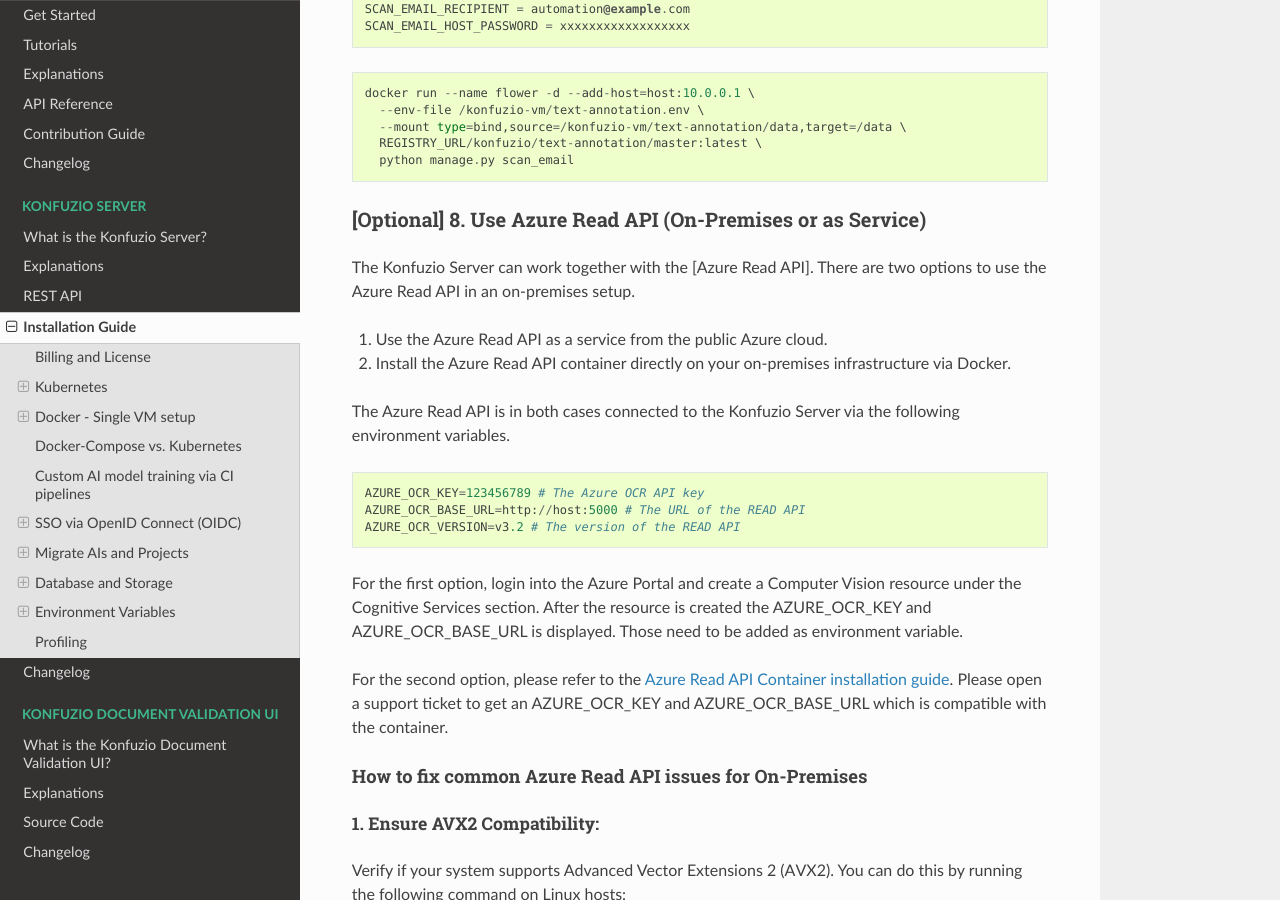
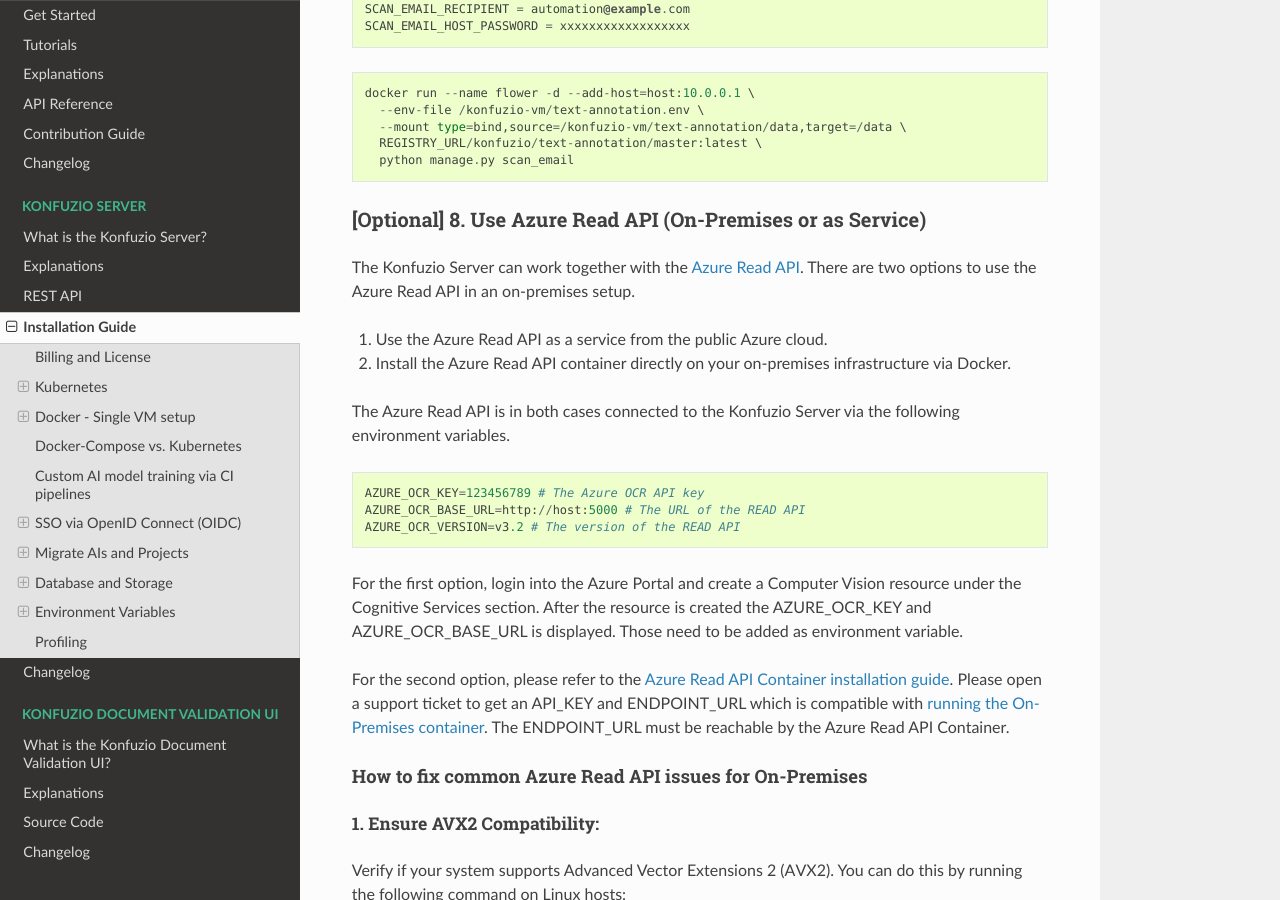
Before and after one commit to konfuzio-ai/konfuzio-sdk, a Sphinx documentation site: the page built from docs/web/on_premises.md, in a window 1280 px wide and 900 px high, scrolled down 11356 px. Built offline with Sphinx 7.4.7 and the Read the Docs theme 2.0.0, drawn with Linux system fonts in a browser that asks for light colours; pages that are not in the unit, such as notebooks, are missing from menus; a script that is not in the unit is left out.

Commit message:
Clarify Azure Container.

```diff
--- a/docs/web/on_premises.md
+++ b/docs/web/on_premises.md
@@ -486,7 +486,7 @@
 
 ### [Optional] 8. Use Azure Read API (On-Premises or as Service)
 
-The Konfuzio Server can work together with the [Azure Read API]. There are two options to use the Azure Read API in an on-premises setup.
+The Konfuzio Server can work together with the [Azure Read API](https://learn.microsoft.com/en-us/azure/cognitive-services/computer-vision/overview-ocr). There are two options to use the Azure Read API in an on-premises setup.
 1. Use the Azure Read API as a service from the public Azure cloud.
 2. Install the Azure Read API container directly on your on-premises infrastructure via Docker.
 
@@ -501,7 +501,8 @@
 After the resource is created the AZURE_OCR_KEY and AZURE_OCR_BASE_URL is displayed. Those need to be added as environment variable.
 
 For the second option, please refer to the [Azure Read API Container installation guide](https://docs.microsoft.com/en-us/azure/cognitive-services/computer-vision/computer-vision-how-to-install-containers?tabs=version-3-2).
-Please open a support ticket to get an AZURE_OCR_KEY and AZURE_OCR_BASE_URL which is compatible with the container.
+Please open a support ticket to get an API_KEY and ENDPOINT_URL which is compatible with [running the On-Premises container](https://docs.microsoft.com/en-us/azure/cognitive-services/computer-vision/computer-vision-how-to-install-containers?tabs=version-3-2).
+The ENDPOINT_URL must be reachable by the Azure Read API Container.
 
 #### How to fix common Azure Read API issues for On-Premises
 
```
